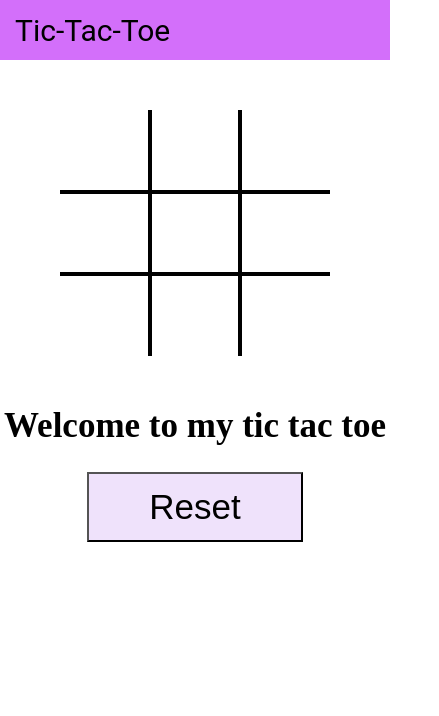
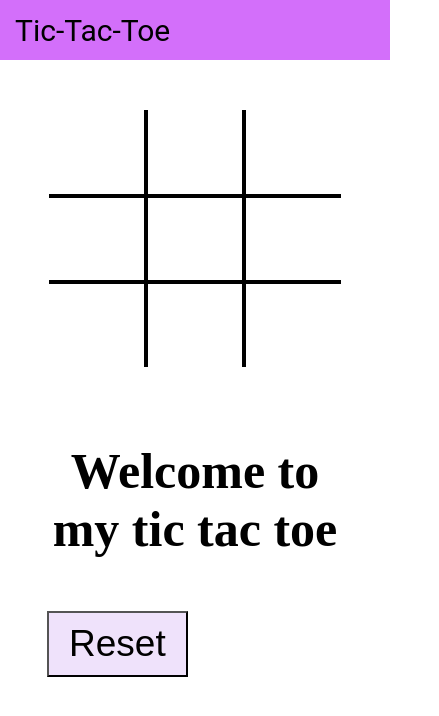
Before and after one commit to IMabhishek12345/TIC-TAC-TOE, a plain HTML site: page index.html in a window 390 px wide. Shown: the whole page, 439 px wide, since content can reach past the window. Drawn offline with Linux system fonts and the light colour scheme.

Commit message:
responsive design completed

```diff
--- a/index.css
+++ b/index.css
@@ -74,33 +74,34 @@ cursor:pointer;
     border-bottom: 0;
 }
 
-@media screen and (max-width: 920px){
+ @media screen and (max-width: 920px){
 
 .container {
-        display: grid;
-        grid-template-rows: repeat(3,21vw);
-        grid-template-columns: repeat(3,23vw);
-    }
-h1{
-    font-size: 35px;
+        grid-template-rows: repeat(3,22vw);
+        grid-template-columns: repeat(3,25vw);
+}
+ h1{
+    font-size: 50px;
     text-align: center;
-    margin: 10px;
+    margin: 35px 0px;
   }
 .game-Container {
     display: flex;
     flex-wrap: wrap;
 }
-.box{
+ .box{
     font-size: 20vw;
 }
 /* .info{
-    margin: 0px 140px;
+    font-size: 55px;
+    margin: 0px 32vw;
 } */
-#reset {
-    padding: 13px 60px;
-    margin: 10px 35vw;
-    background-color: rgb(239, 226, 251);
-    cursor: pointer;
-    font-size: 35px;
+
+
+#reset{
+    padding: 10px 20px;
+    font-size: 37px;
+    margin-left: 7px;
 }
+
 }
--- a/index.js
+++ b/index.js
@@ -31,7 +31,12 @@ const checkWinner=()=>{
    if(boxtext[e[0]].innerText===boxtext[e[1]].innerText && boxtext[e[1]].innerText===boxtext[e[2]].innerText && boxtext[e[0]].innerText!==""){
       info.innerHTML=boxtext[e[0]].innerText + " wins";
       isgameOver=true;
-      document.querySelector(".imgBox").getElementsByTagName("img")[0].style.width="10vw";
+      if (screen.availWidth>920){
+        document.querySelector(".imgBox").getElementsByTagName("img")[0].style.width="10vw";
+      }else{
+        document.querySelector(".imgBox").getElementsByTagName("img")[0].style.width="30vw";
+      }
+
       //below command function same as above command
       //document.getElementsByClassName("imgBox")[0].getElementsByTagName("img")[0].style.width="10vw";
     }
```
